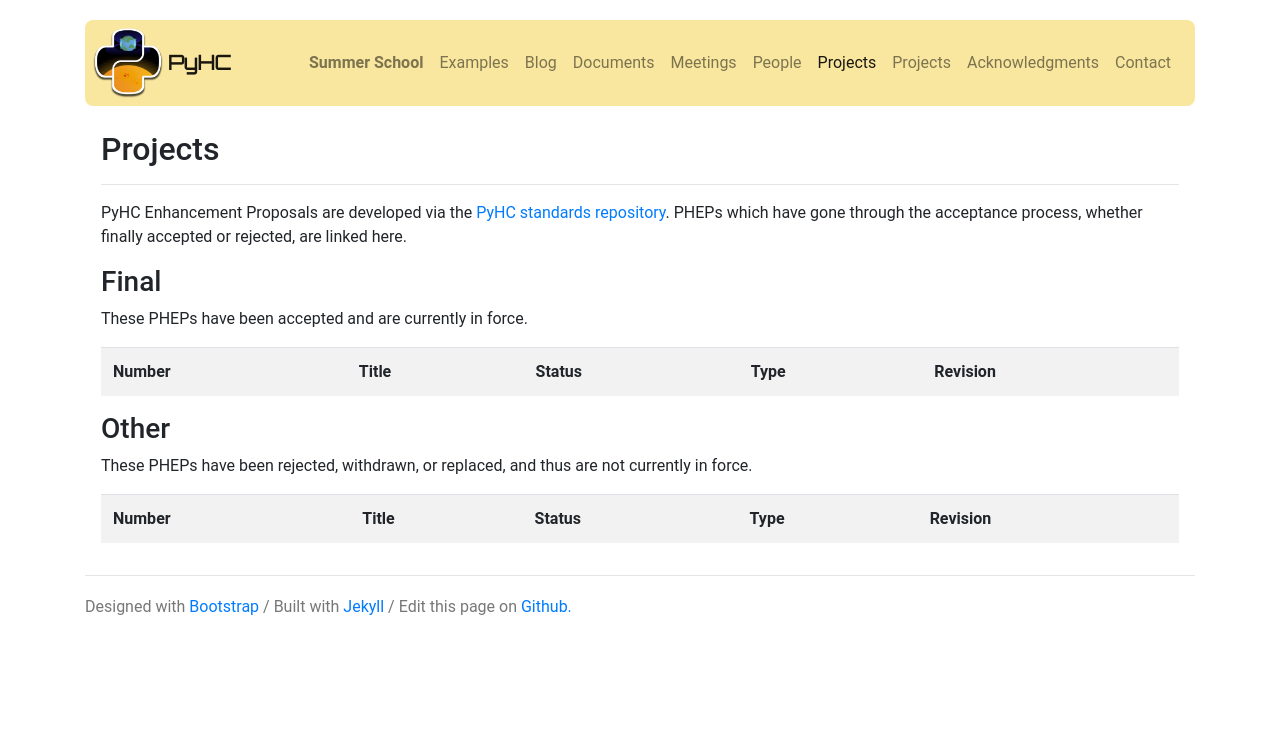
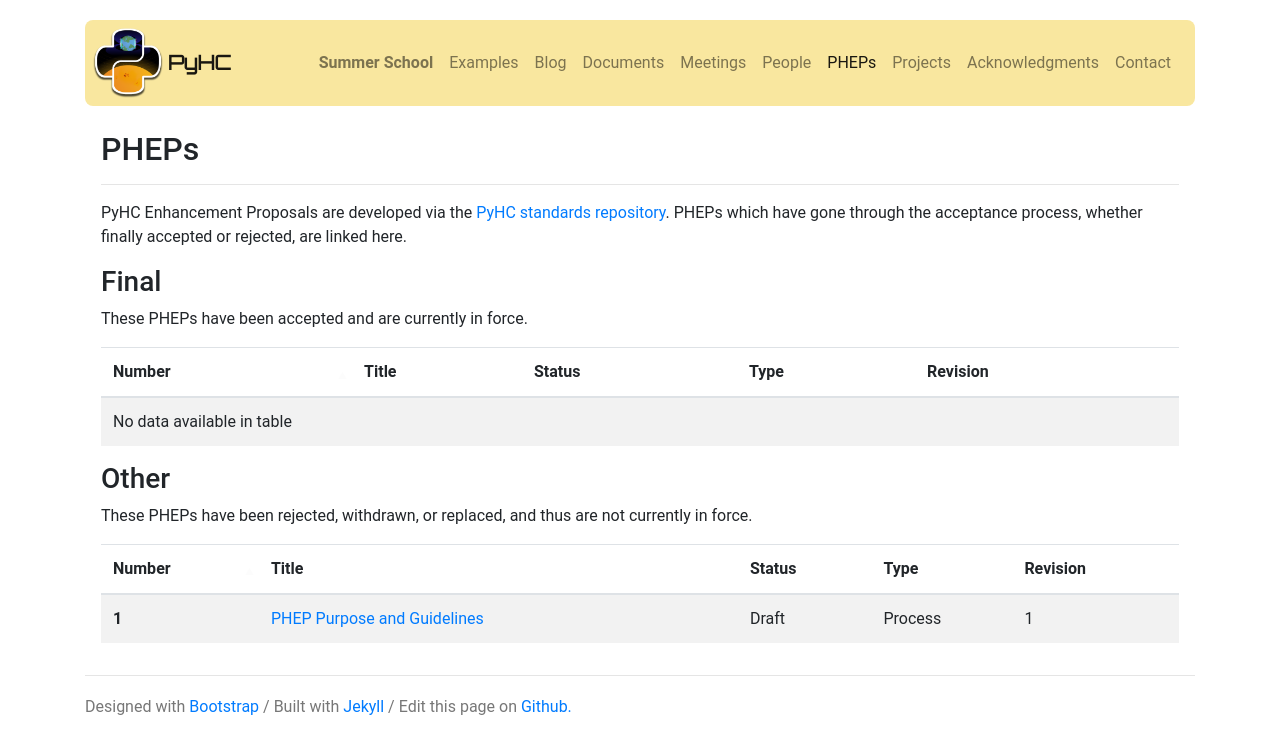
Before and after one commit to heliophysicsPy/heliophysicsPy.github.io, a Jekyll site: the page built from _pages/pheps.html, in a window 1280 px wide. Shown: the top 754 px of the page. Built offline with Jekyll 4.4.1, drawn with Linux system fonts in a browser that asks for light colours; nearby versions of some CDN libraries.

Commit message:
Fix conditional logic to display PHEPs in correct table

```diff
--- a/_includes/phep_table.html
+++ b/_includes/phep_table.html
@@ -1,5 +1,6 @@
-    <div class="tab-pane fade show active" id="table{{id}}">
-        <table class="table table-striped" id="dataTable{{id}}">
+<div class="tab-pane fade show active" id="table{{ include.id }}">
+  <table class="table table-striped" id="dataTable{{ include.id }}">
+    <thead>
       <tr>
         <th scope="col">Number</th>
         <th scope="col">Title</th>
@@ -10,10 +11,10 @@
     </thead>
 
     <tbody>
-            {% for phep in {{include.sorted_pheps}} %}
-            {% if id == 1 and phep.Status == 'Final' or id == 2 and phep.Status != 'Final' %}
+      {% for phep in include.sorted_pheps %}
+        {% capture phep_row %}
         <tr>
-              <th>{{ phep.PHEP }}</th>
+          <th scope="row">{{ phep.PHEP }}</th>
           <td>
             <a href="https://github.com/heliophysicsPy/standards/blob/main/pheps/{{ phep.Filename }}">{{ phep.Title }}</a>
           </td>
@@ -27,6 +28,16 @@
             {{ phep.Revision }}
           </td>
         </tr>
+        {% endcapture %}
+
+        {% if include.id == 1 %}
+          {% if phep.Status == 'Final' %}
+            {{ phep_row }}
+          {% endif %}
+        {% else %}
+          {% if phep.Status != 'Final' %}
+            {{ phep_row }}
+          {% endif %}
         {% endif %}
       {% endfor %}
     </tbody>
--- a/_pages/pheps.html
+++ b/_pages/pheps.html
@@ -1,6 +1,6 @@
 ---
 layout: page
-title: Projects
+title: PHEPs
 permalink: /pheps/
 order: 5
 ---
```
Lines whose indentation alone changed are shown as unchanged.
